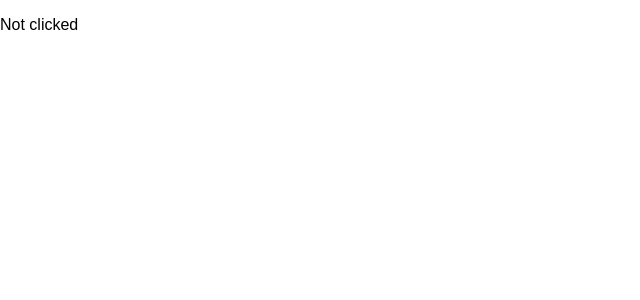
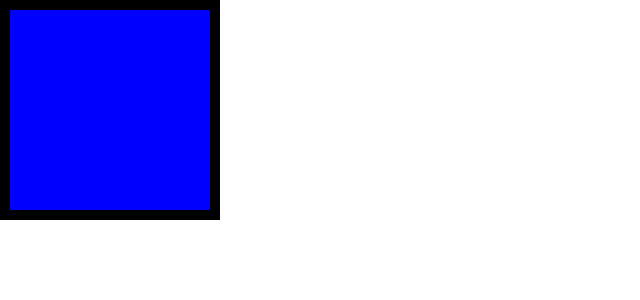
Before and after one commit to SoozeC/reactstuff, a React (Create React App) app: page / in a window 1280 px wide. Shown: the top 300 px of the page, without its empty margins (0-640 px from the left). Built offline with nearby package versions, Linux system fonts and the light colour scheme; the HTML template or start-up script is replaced by a standard one.

Commit message:
updated the blue and red square

```diff
--- a/src/App.jsx
+++ b/src/App.jsx
@@ -1,8 +1,9 @@
 import React from 'react';
-import Clicked from './Clicked';
+// import Clicked from './Clicked';
+import Square from './Square';
 
 const App = () => (
-	<Clicked />
+	<Square />
 
 );
 
--- a/src/Clicked.jsx
+++ b/src/Clicked.jsx
@@ -1,25 +1,24 @@
 import React, { Component } from "react";
 
 class Clicked extends Component {
+  constructor(props) {
+    super(props);
+    this.state = {
+      clicked: false
+    };
+    this.handleClick = this.handleClick.bind(this);
+  }
 
-	constructor(props){
-		super(props);
-		this.state = {clicked: false};
-		this.clicked = this.clicked.bind(this);
-	}
+  handleClick() {
+    this.setState({
+      clicked: true
+    });
+  }
 
-    clicked() {
-        this.setState( {clicked: true} );
-    }
-
-    render() {
-    	const {clicked} = this.state;
-        return (
-        	<p onClick={ this.clicked } >
-	        	{ clicked ? 'Clicked' : 'Not clicked' }
-	    	</p>
-        );
-    }
+  render() {
+    const { clicked } = this.state;
+    return <p onClick={this.handleClick}>{clicked ? "Clicked" : "Not Clicked"}</p>;
+  }
 }
 
 export default Clicked;
--- a/src/Square.jsx
+++ b/src/Square.jsx
@@ -1,17 +1,33 @@
-import React from "react";
+import React, { Component } from "react";
+
+class Square extends Component {
 
 
-const Square = props => {
+
+  constructor(props) {
+    super(props);
+    this.state = { clicked: false };
+    this.handleClick = this.handleClick.bind(this);
+  }
+
+  handleClick() {
+    const { clicked } = this.state;
+    clicked ? this.setState( { clicked: false }) : this.setState( { clicked: true });
+  }
+
+  render() {
+	const { clicked } = this.state;
+	const colour = clicked ? "red " : "blue";
 	const divStyle = {
-	  backgroundColor: props.color,
-	  height: '200px',
-	  width: '200px',
+		backgroundColor: colour,
+		border: "10px solid black",
+		height: '200px',
+		width: '200px',
 	};
-	return <div style={divStyle}></div>
-};
 
-// Square.defaultProps = {
-// 	color = "red"
-// };
+
+    return <div style={divStyle} onClick={ this.handleClick } ></div>;
+  }
+}
 
 export default Square;
```
